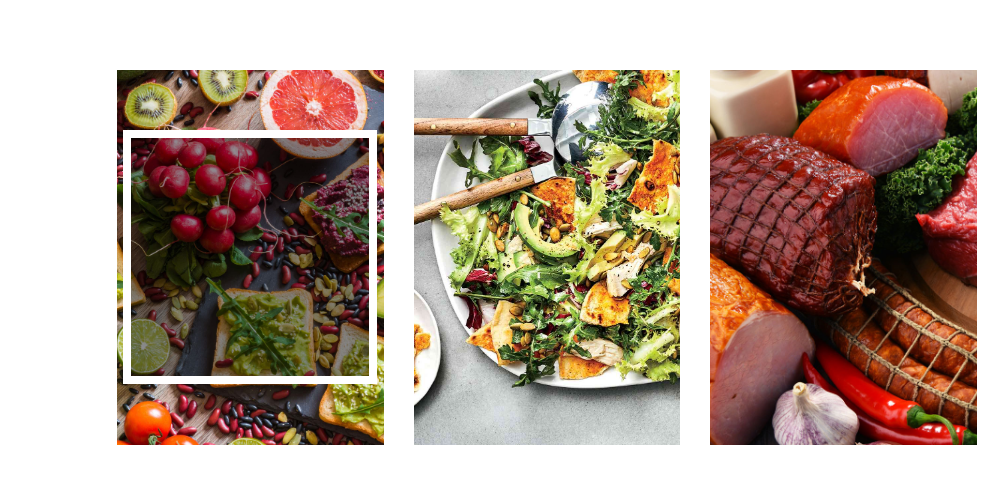
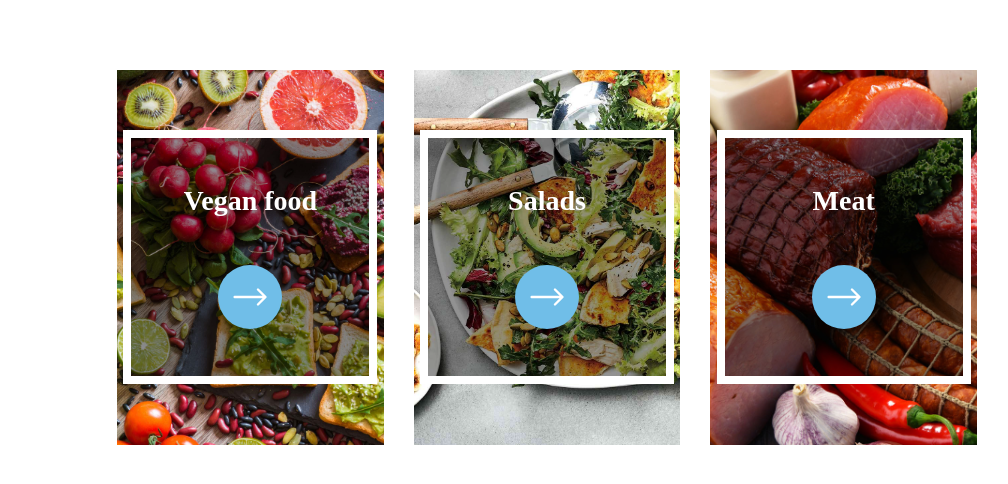
Before and after one commit to sabaPhruidze/restaurant, a React (Vite) app: page / in a window 1280 px wide. Shown: the part 2871-3355 px from the top of the page, without its empty margins (93-1101 px from the left). Built offline with nearby package versions, Linux system fonts and the light colour scheme.

Commit message:
I finished the visual part of fifth stage and now I will start its animating while using hover

```diff
--- a/src/components/parts/Fifth.tsx
+++ b/src/components/parts/Fifth.tsx
@@ -1,17 +1,58 @@
 import { ContainerFlexRow } from "../style/ContainerFlexRow";
 import { BGI } from "../style/BGI";
 import { WhiteLineBox } from "../style/WhiteLineBox";
+import { RoundSkyBall } from "../style/RoundSkyBall";
+import { FifthH2 } from "../style/FifthH2";
+import { Arrow } from "../style/Arrow";
+import RIGHTARROW from "../../assets/Img/RIGHTARROW.svg";
 import VEGANFOODS from "../../assets/Img/veganFoods.jpg";
 import SALADS from "../../assets/Img/salads.jpg";
 import MEAT from "../../assets/Img/Meat.jpg";
+
+interface Data {
+  id: number;
+  img: string;
+  marginRight: string;
+  text: string;
+}
+
 function Fifth() {
+  const DATA: Data[] = [
+    {
+      id: 1,
+      img: VEGANFOODS,
+      marginRight: "30px",
+      text: "Vegan food",
+    },
+    {
+      id: 2,
+      img: SALADS,
+      marginRight: "30px",
+      text: "Salads",
+    },
+    {
+      id: 3,
+      img: MEAT,
+      marginRight: "0px",
+      text: "Meat",
+    },
+  ];
   return (
     <ContainerFlexRow style={{ height: 550, width: "100%" }}>
-      <BGI img={VEGANFOODS} style={{ marginRight: "30px" }}>
-        <WhiteLineBox />
-      </BGI>
-      <BGI img={SALADS} style={{ marginRight: "30px" }} />
-      <BGI img={MEAT} />
+      {DATA.map((data) => (
+        <BGI
+          img={data.img}
+          style={{ marginRight: `${data.marginRight}` }}
+          key={data.id}
+        >
+          <WhiteLineBox>
+            <FifthH2>{data.text}</FifthH2>
+            <RoundSkyBall>
+              <Arrow src={RIGHTARROW} alt="arrow" />
+            </RoundSkyBall>
+          </WhiteLineBox>
+        </BGI>
+      ))}
     </ContainerFlexRow>
   );
 }
--- /dev/null
+++ b/src/components/style/Arrow.tsx
@@ -0,0 +1,10 @@
+import styled from "styled-components";
+import { motion } from "framer-motion";
+
+export const Arrow = styled(motion.img)`
+  width: 38px;
+  height: 38px;
+  filter: invert(94%) sepia(0%) saturate(0%) hue-rotate(206deg) brightness(105%)
+    contrast(108%);
+  background: transparent;
+`;
--- /dev/null
+++ b/src/components/style/FifthH2.tsx
@@ -0,0 +1,10 @@
+import styled from "styled-components";
+import { motion } from "framer-motion";
+import { SecondH2 } from "./SecondH2";
+
+export const FifthH2 = styled(SecondH2)`
+  font-size: 28px;
+  font-weight: 900;
+  color: ${({ theme }) => theme.white};
+  background: transparent;
+`;
--- /dev/null
+++ b/src/components/style/RoundSkyBall.tsx
@@ -0,0 +1,12 @@
+import styled from "styled-components";
+import { motion } from "framer-motion";
+
+export const RoundSkyBall = styled(motion.div)`
+  width: 64px;
+  height: 64px;
+  border-radius: 50%;
+  background-color: ${({ theme }) => theme.button};
+  display: flex;
+  align-items: center;
+  justify-content: center;
+`;
--- a/src/components/style/WhiteLineBox.tsx
+++ b/src/components/style/WhiteLineBox.tsx
@@ -6,4 +6,8 @@ export const WhiteLineBox = styled(motion.div)`
   height: 254px;
   border: 8px solid ${({ theme }) => theme.white};
   background-color: #0000006d;
+  display: flex;
+  flex-direction: column;
+  justify-content: space-evenly;
+  align-items: center;
 `;
```
Also changed, not shown: src/assets/Img/RIGHTARROW.svg (added).
